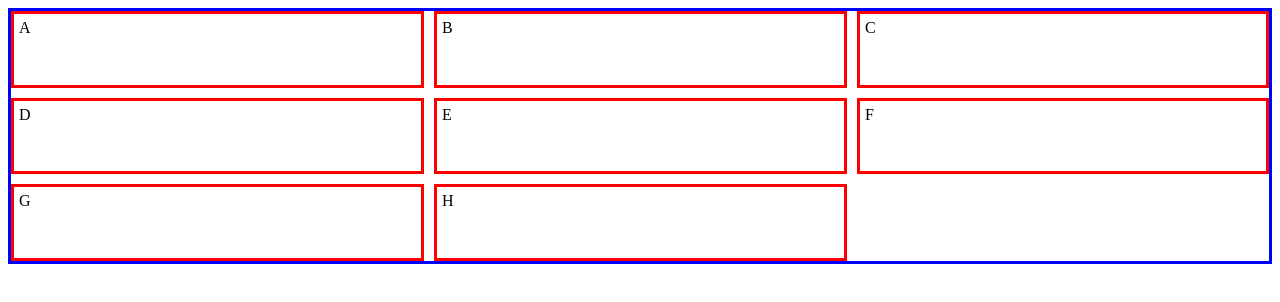
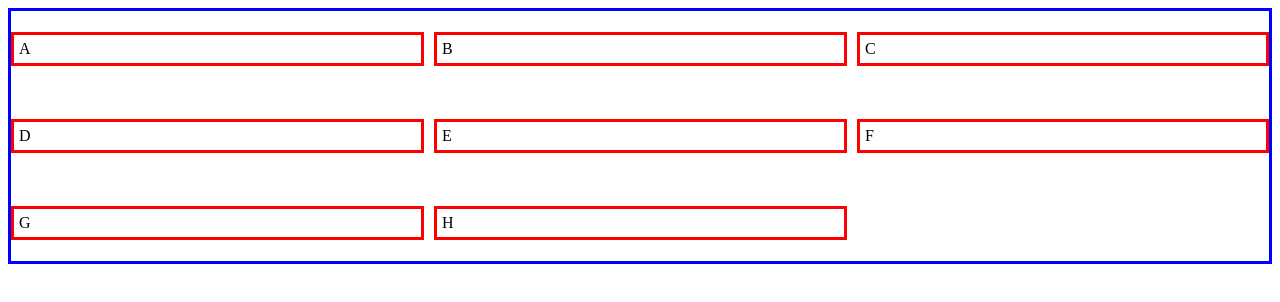
Before and after one commit to CarlosPimSilveira/exercicios, a plain HTML site: page Ex54/index.html in a window 1280 px wide. Drawn offline with Linux system fonts and the light colour scheme.

Commit message:
Update style.css

```diff
--- a/Ex54/style.css
+++ b/Ex54/style.css
@@ -8,8 +8,9 @@ div.container {
     grid-template-rows: auto auto auto;
     gap: 10px;
 
-    align-items: normal;
+    align-items: center;
     justify-items: normal;
+    align-content: normal;
     justify-content: normal;
 }
 
```
